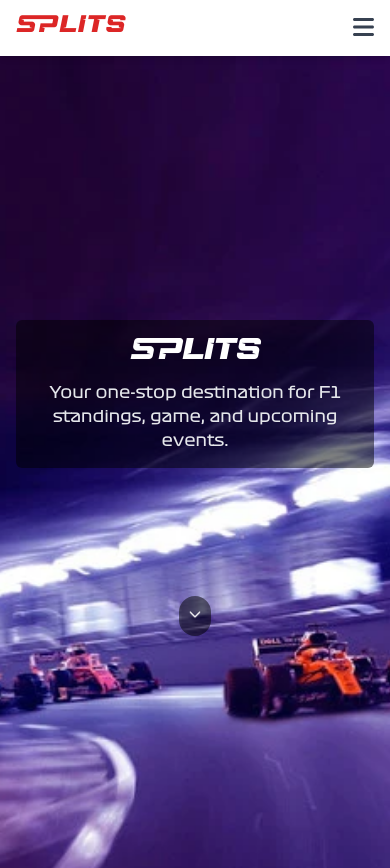
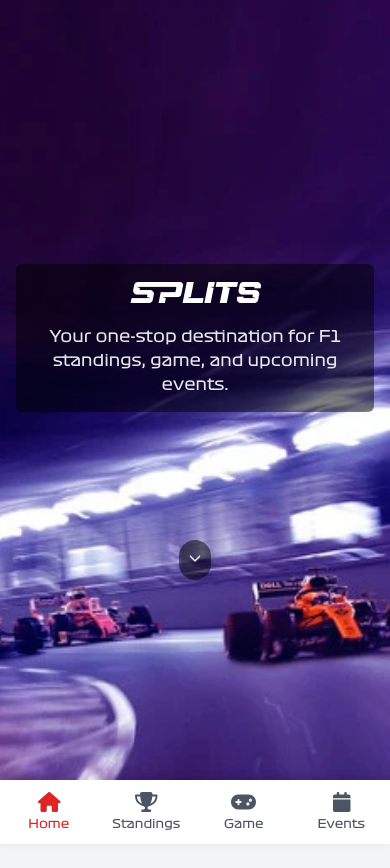
Before and after one commit to alexis-feron/splits, a Next.js app: page / in a window 390 px wide. Shown: the top 868 px of the page. Built offline with nearby package versions, Linux system fonts and the light colour scheme; no server answers.

Commit message:
✨ Update Navbar to improve mobile navigation layout

```diff
--- a/app/components/Navbar.tsx
+++ b/app/components/Navbar.tsx
@@ -1,30 +1,35 @@
 "use client";
 
-import { faBars, faTimes } from "@fortawesome/free-solid-svg-icons";
+import {
+  faHome,
+  faTrophy,
+  faGamepad,
+  faCalendar,
+} from "@fortawesome/free-solid-svg-icons";
 import { FontAwesomeIcon } from "@fortawesome/react-fontawesome";
 import Link from "next/link";
-import { useState } from "react";
+import { usePathname } from "next/navigation";
 import "../globals.css";
 
 export default function Navbar() {
-  const [menuOpen, setMenuOpen] = useState(false);
+  const pathname = usePathname();
 
-  const toggleMenu = () => {
-    setMenuOpen(!menuOpen);
-  };
+  const isActive = (path: string) => pathname === path;
 
   return (
-    <header className="fixed top-0 left-0 right-0 bg-white shadow-md z-50">
+    <>
+      {/* Desktop Navigation - Top */}
+      <header className="hidden sm:block fixed top-0 left-0 right-0 bg-white shadow-md z-50">
         <div className="px-4 lg:px-6 h-14 flex items-center justify-between">
           {/* Logo */}
           <Link href="/" className="flex items-center h-full" title="Home">
             <span className="text-2xl font-bold text-red-600 RaceSport flex items-center">
-            LITS
+              LITS
             </span>
           </Link>
 
           {/* Desktop Navigation */}
-        <nav className="hidden sm:flex gap-4 sm:gap-6">
+          <nav className="flex gap-4 sm:gap-6">
             <Link
               href="/standings"
               title="Standings"
@@ -47,46 +52,61 @@
               Events
             </Link>
           </nav>
+        </div>
+      </header>
 
-        {/* Burger Menu Button */}
-        <button
-          className="sm:hidden text-gray-700 text-2xl"
-          onClick={toggleMenu}
-          aria-label="Toggle menu"
+      {/* Mobile Tab Bar - Bottom */}
+      <nav className="sm:hidden fixed bottom-0 left-0 right-0 bg-white shadow-[0_-2px_10px_rgba(0,0,0,0.1)] z-50">
+        <div className="flex justify-around items-center h-16">
+          <Link
+            href="/"
+            className={`flex flex-col items-center justify-center flex-1 h-full ${
+              isActive("/")
+                ? "text-red-600"
+                : "text-gray-600 hover:text-gray-900"
+            }`}
           >
-          <FontAwesomeIcon icon={menuOpen ? faTimes : faBars} />
-        </button>
-      </div>
+            <FontAwesomeIcon icon={faHome} className="text-xl mb-1" />
+            <span className="text-xs font-medium">Home</span>
+          </Link>
 
-      {/* Mobile Menu */}
-      {menuOpen && (
-        <div className="sm:hidden flex flex-col bg-white shadow-md">
           <Link
             href="/standings"
-            title="Standings"
-            className="py-2 px-4 text-sm font-medium hover:bg-gray-100"
-            onClick={() => setMenuOpen(false)}
+            className={`flex flex-col items-center justify-center flex-1 h-full ${
+              isActive("/standings")
+                ? "text-red-600"
+                : "text-gray-600 hover:text-gray-900"
+            }`}
           >
-            Standings
+            <FontAwesomeIcon icon={faTrophy} className="text-xl mb-1" />
+            <span className="text-xs font-medium">Standings</span>
           </Link>
+
           <Link
             href="/game"
-            title="Game"
-            className="py-2 px-4 text-sm font-medium hover:bg-gray-100"
-            onClick={() => setMenuOpen(false)}
+            className={`flex flex-col items-center justify-center flex-1 h-full ${
+              isActive("/game")
+                ? "text-red-600"
+                : "text-gray-600 hover:text-gray-900"
+            }`}
           >
-            Game
+            <FontAwesomeIcon icon={faGamepad} className="text-xl mb-1" />
+            <span className="text-xs font-medium">Game</span>
           </Link>
+
           <Link
             href="/events"
-            title="Events"
-            className="py-2 px-4 text-sm font-medium hover:bg-gray-100"
-            onClick={() => setMenuOpen(false)}
+            className={`flex flex-col items-center justify-center flex-1 h-full ${
+              isActive("/events")
+                ? "text-red-600"
+                : "text-gray-600 hover:text-gray-900"
+            }`}
           >
-            Events
+            <FontAwesomeIcon icon={faCalendar} className="text-xl mb-1" />
+            <span className="text-xs font-medium">Events</span>
           </Link>
         </div>
-      )}
-    </header>
+      </nav>
+    </>
   );
 }
--- a/app/events/EventsClient.tsx
+++ b/app/events/EventsClient.tsx
@@ -15,7 +15,7 @@
   const displayedEvents = showPastEvents ? events.past : events.upcoming;
 
   return (
-    <section className="w-full py-4 md:py-10 lg:py-16 bg-gray-100 min-h-[calc(100vh-122px)]">
+    <section className="w-full py-8 md:py-10 lg:py-16 bg-gray-100 min-h-screen">
       <div className="container px-4 md:px-6 max-w-[1200px] mx-auto">
         <div className="text-center mb-8">
           <h2 className="text-3xl font-bold tracking-tighter sm:text-5xl">
--- a/app/events/page.tsx
+++ b/app/events/page.tsx
@@ -29,7 +29,7 @@
 
   if (!events.upcoming.length && !events.past.length) {
     return (
-      <div className="flex items-center justify-center h-[calc(100vh-122px)]">
+      <div className="flex items-center justify-center h-full">
         <p>No events found.</p>
       </div>
     );
--- a/app/layout.tsx
+++ b/app/layout.tsx
@@ -45,7 +45,7 @@
         <Navbar />
 
         {/* Main content */}
-        <main className="flex-grow pt-14">{children}</main>
+        <main className="flex-grow sm:pt-14 pb-0">{children}</main>
 
         {/* Footer */}
         <footer className="flex flex-col gap-2 sm:flex-row py-6 w-full shrink-0 items-center px-4 md:px-6 border-t">
```
Lines whose indentation alone changed are shown as unchanged.
